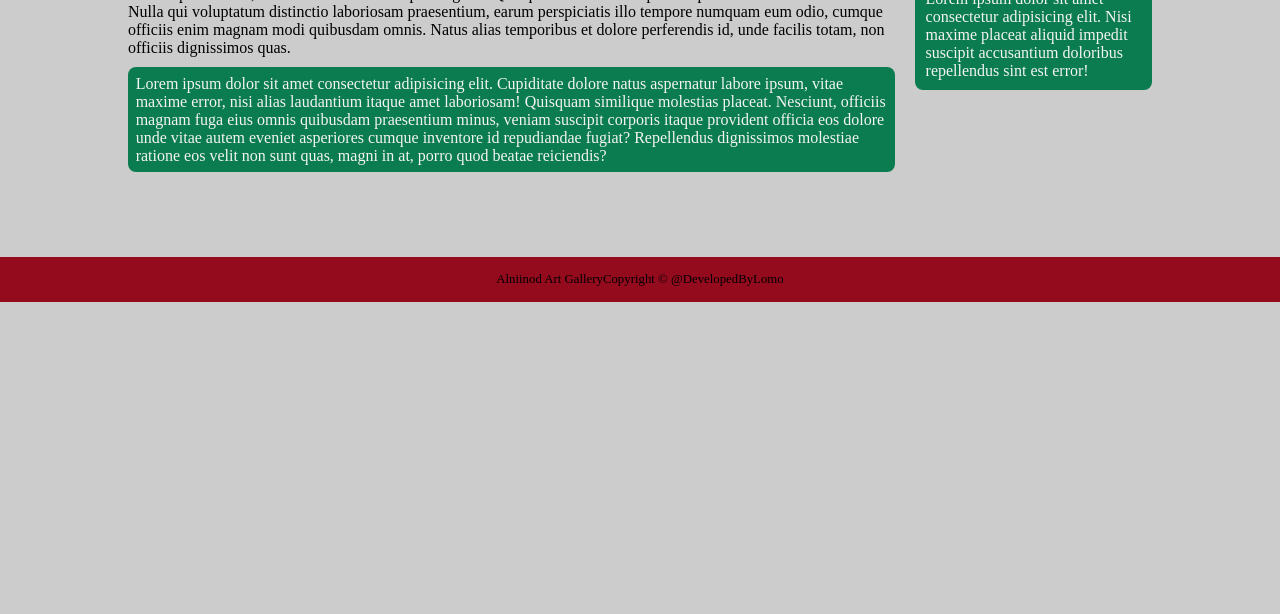
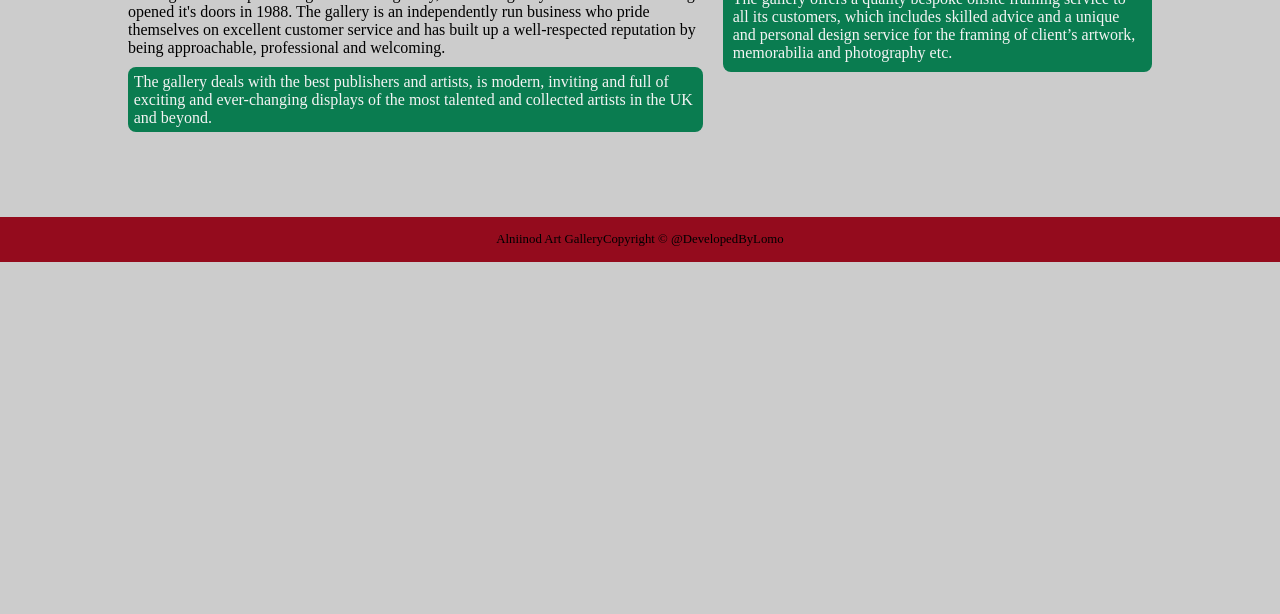
Before and after one commit to DevelopedByLomo/Artshop, a plain HTML site: page about.html in a window 1280 px wide. Shown: the part 186-800 px from the top of the page. Drawn offline with Linux system fonts and the light colour scheme.

Commit message:
Update about.html

```diff
--- a/about.html
+++ b/about.html
@@ -31,33 +31,20 @@
         <div class="box1">
           <h1>About Us</h1>
           <p>
-            Lorem ipsum dolor, sit amet consectetur adipisicing elit. Quo quasi
-            debitis natus porro repudiandae ducimus libero! Nulla qui voluptatum
-            distinctio laboriosam praesentium, earum perspiciatis illo tempore
-            numquam eum odio, cumque officiis enim magnam modi quibusdam omnis.
-            Natus alias temporibus et dolore perferendis id, unde facilis totam,
-            non officiis dignissimos quas.
+            he Original Artshop is a long established gallery, celebrating 30 years in business having opened it's doors in 1988.
+The gallery is an independently run business who pride themselves on excellent customer service and has built up a well-respected reputation by being approachable, professional and welcoming.
           </p>
         </div>
         <div class="box2 win">
           <p>
-            Lorem ipsum dolor sit amet consectetur adipisicing elit. Cupiditate
-            dolore natus aspernatur labore ipsum, vitae maxime error, nisi alias
-            laudantium itaque amet laboriosam! Quisquam similique molestias
-            placeat. Nesciunt, officiis magnam fuga eius omnis quibusdam
-            praesentium minus, veniam suscipit corporis itaque provident officia
-            eos dolore unde vitae autem eveniet asperiores cumque inventore id
-            repudiandae fugiat? Repellendus dignissimos molestiae ratione eos
-            velit non sunt quas, magni in at, porro quod beatae reiciendis?
+           The gallery deals with the best publishers and artists, is modern, inviting and full of exciting and ever-changing displays of the most talented and collected artists in the UK and beyond.
           </p>
         </div>
       </div>
       <div class="box2">
         <h2>What we Do</h2>
         <p>
-          Lorem ipsum dolor sit amet consectetur adipisicing elit. Nisi maxime
-          placeat aliquid impedit suscipit accusantium doloribus repellendus
-          sint est error!
+        The gallery offers a quality bespoke onsite framing service to all its customers, which includes skilled advice and a unique and personal design service for the framing of client’s artwork, memorabilia and photography etc.
         </p>
       </div>
     </main>
```
